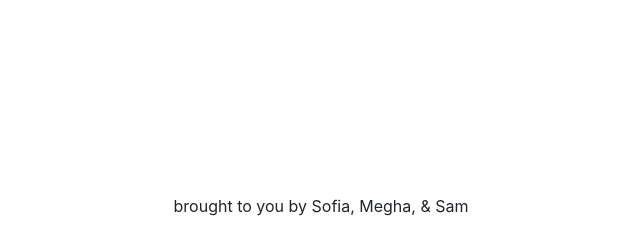
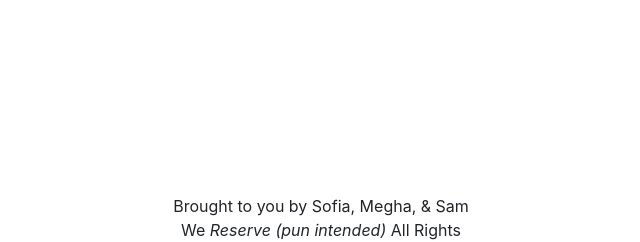
Before and after one commit to samlevy1/trinReserve, a Node server app: page /adminPage in a window 1280 px wide. Shown: the part 895-1137 px from the top of the page, without its empty margins (319-959 px from the left). Before the commit the page ends 1113 px from the top, so only its background shows below. Run offline with Node 20, Linux system fonts and the light colour scheme.

Commit message:
Update footer.ejs

```diff
--- a/webapp_server/views/partials/footer.ejs
+++ b/webapp_server/views/partials/footer.ejs
@@ -1,7 +1,10 @@
 <footer>
   <!-- <p class = "blue">TrinReserve</p> -->
   <br>
-  <center> brought to you by Sofia, Megha, & Sam </center>
+  <center>Brought to you by Sofia, Megha, & Sam
+  <br>
+   We <i> Reserve (pun intended)</i> All Rights
+  </center>
 </footer>
 
 
```
